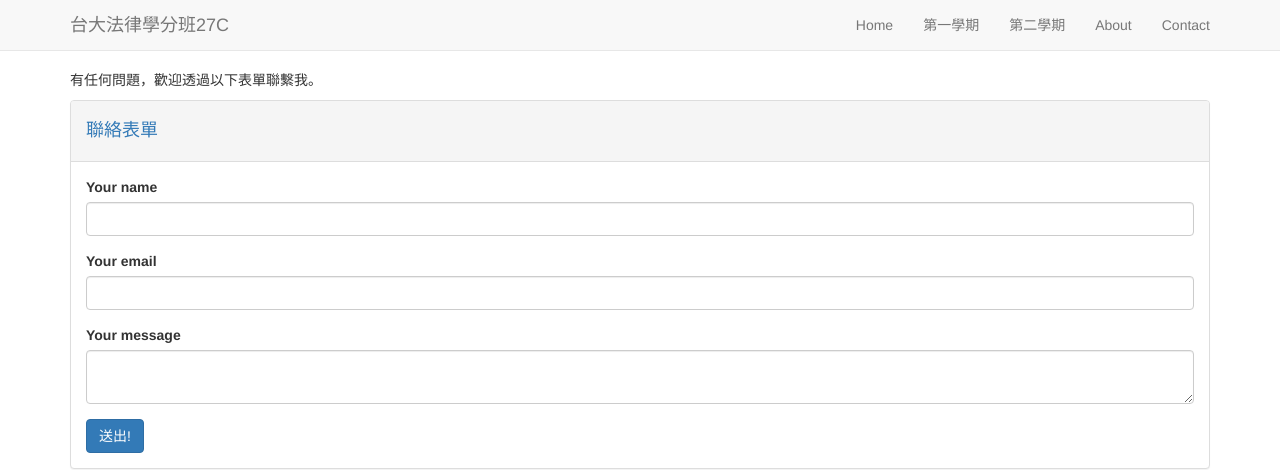
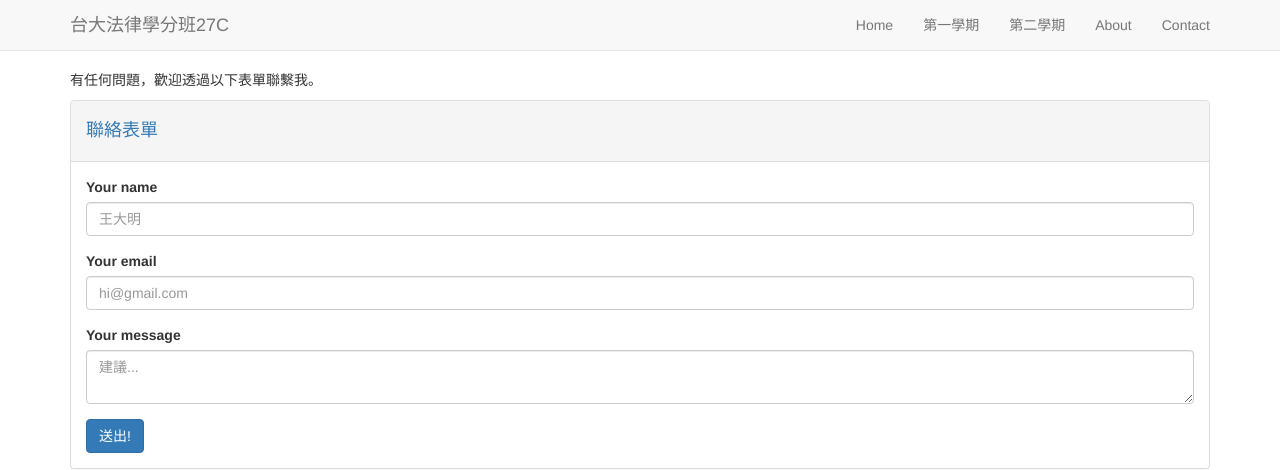
Before and after one commit to maxmilian/ntu_specs_law, a Jekyll site: the page built from contact/index.md, in a window 1280 px wide. Shown: the top 470 px of the page. Built offline with Jekyll 4.4.1, drawn with Linux system fonts in a browser that asks for light colours; nearby versions of some CDN libraries.

Commit message:
add pdf files, modify contact form

```diff
--- a/contact/index.md
+++ b/contact/index.md
@@ -10,18 +10,18 @@ comments: false
     <h4 class="text-primary">聯絡表單</h4>
   </div>
   <div class="panel-body">
-    <form id="contactform" method="post" action="https://formspree.io/maxmilian@gmail.com" enctype="text/plain">
+    <form id="contactform" method="post" action="https://formspree.io/maxmilian@gmail.com">
       <div class="form-group">
         <label for="name" class="control-label">Your name</label>
-        <input id="name" type="text" name="name" class="form-control">
+        <input id="name" type="text" name="name" class="form-control" placeholder="王大明">
       </div>
       <div class="form-group">
         <label for="email" class="control-label">Your email</label>
-        <input id="email" type="email" name="_replyto" class="form-control">
+        <input id="email" type="email" name="_replyto" class="form-control" placeholder="hi@gmail.com">
       </div>
       <div class="form-group">
         <label for="msg" class="control-label">Your message</label>
-        <textarea id="msg" name="message" class="form-control"></textarea>
+        <textarea id="msg" name="message" class="form-control" placeholder="建議..."></textarea>
       </div>
 
       <input type="text" name="_gotcha" style="display:none" />
```
Also changed, not shown: semester1/index.html (+5 -5 lines).
